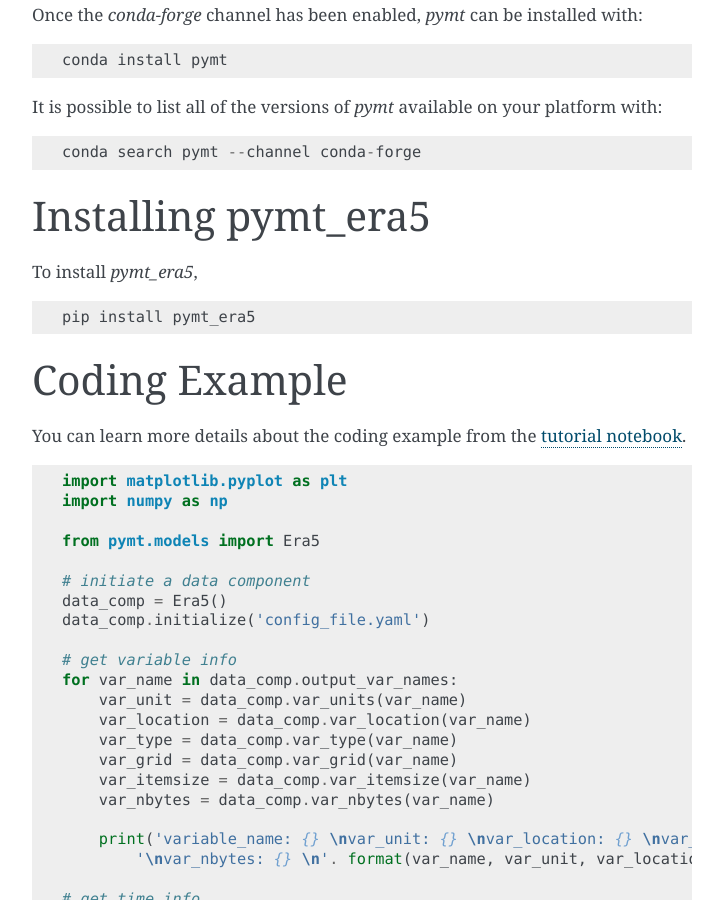
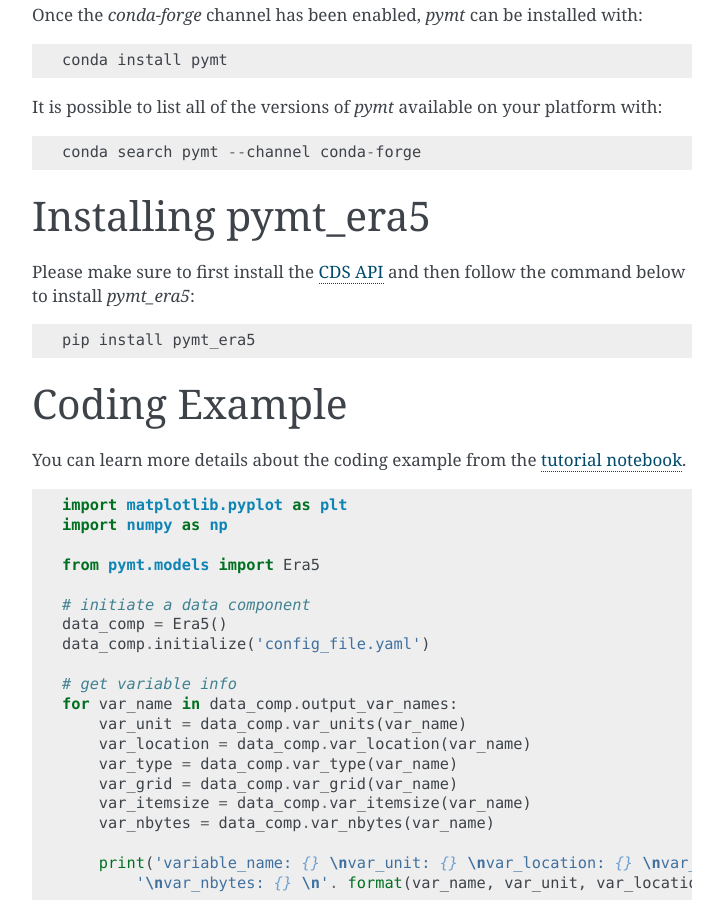
Before and after one commit to pymt-lab/pymt_era5, a Sphinx documentation site: the page built from docs/index.rst, in a window 1280 px wide and 900 px high, scrolled down 1047 px. Shown: the whole window, without its empty margins (388-1111 px from the left). Built offline with Sphinx 7.4.7, drawn with Linux system fonts in a browser that asks for light colours.

Commit message:
update docs

```diff
--- a/README.rst
+++ b/README.rst
@@ -68,7 +68,8 @@ It is possible to list all of the versions of `pymt` available on your platform
 Installing pymt_era5
 --------------------
 
-To install `pymt_era5`,
+Please make sure to first install the `CDS API <https://cds.climate.copernicus.eu/api-how-to>`_
+and then follow the command below to install `pymt_era5`:
 
 .. code::
 
--- a/docs/index.rst
+++ b/docs/index.rst
@@ -46,7 +46,8 @@ It is possible to list all of the versions of `pymt` available on your platform
 Installing pymt_era5
 --------------------
 
-To install `pymt_era5`,
+Please make sure to first install the `CDS API <https://cds.climate.copernicus.eu/api-how-to>`_
+and then follow the command below to install `pymt_era5`:
 
 .. code::
 
```
